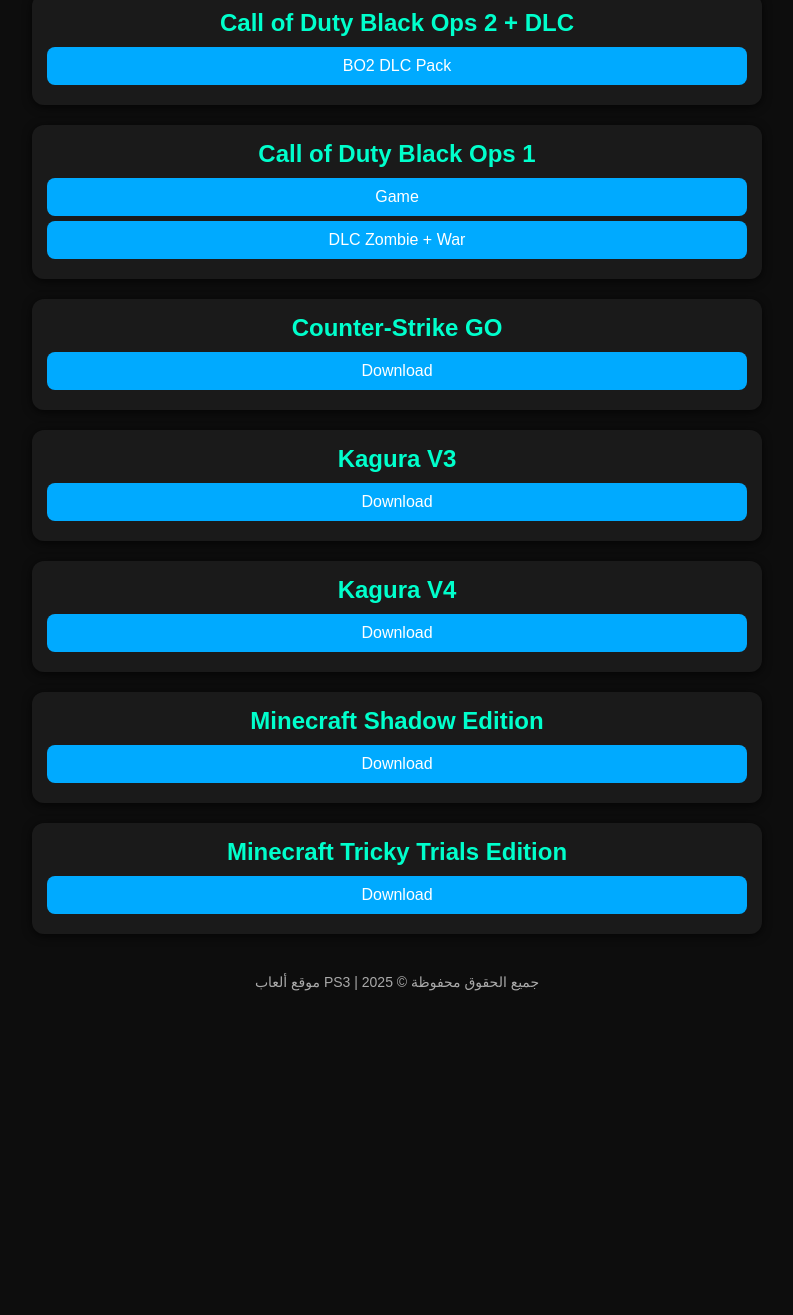
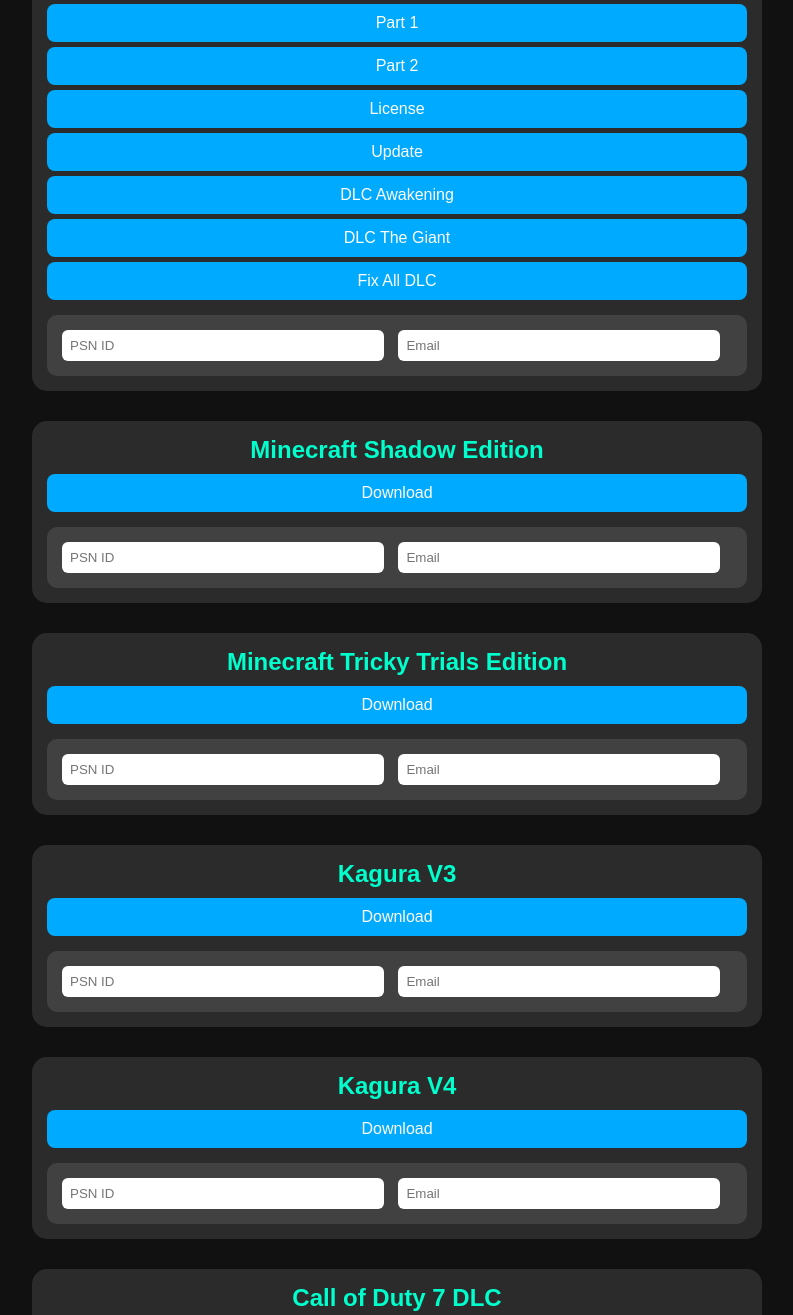
Before and after one commit to mouatezkikou-dotcom/ps3teams, a plain HTML site: page index.html in a window 1280 px wide. Shown: the part 496-1811 px from the top of the page, without its empty margins (243-1036 px from the left). Before the commit the page ends 1516 px from the top, so only its background shows below. Drawn offline with Linux system fonts and the light colour scheme.

Commit message:
Update index.html

```diff
--- a/index.html
+++ b/index.html
@@ -5,7 +5,7 @@
   <title>PS3 Games Download</title>
   <style>
     body {
-      background: #0d0d0d;
+      background: #111; /* خلفية سوداء بسيطة */
       color: #fff;
       font-family: Arial, sans-serif;
       margin: 0;
@@ -13,12 +13,11 @@
       text-align: center;
     }
     header {
-      background: #111;
+      background: #222;
       padding: 20px;
       font-size: 26px;
       font-weight: bold;
       color: #00aaff;
-      box-shadow: 0 2px 10px rgba(0,0,0,0.5);
     }
     .game-list {
       display: flex;
@@ -27,17 +26,19 @@
       margin: 20px;
     }
     .game {
-      background: #1a1a1a;
+      background: rgba(50,50,50,0.8);
+      backdrop-filter: blur(8px);
       width: 90%;
       max-width: 700px;
-      margin: 10px 0;
+      margin: 15px 0;
       padding: 15px;
-      border-radius: 12px;
-      box-shadow: 0 2px 10px rgba(0,0,0,0.7);
+      border-radius: 15px;
+      text-align: left;
     }
     .game h2 {
       margin: 0 0 10px;
       color: #00ffcc;
+      text-align: center;
     }
     .game a {
       display: block;
@@ -48,14 +49,32 @@
       padding: 10px;
       border-radius: 8px;
       transition: 0.3s;
+      text-align: center;
     }
     .game a:hover {
       background: #0088cc;
+    }
+    .form-box {
+      margin-top: 15px;
+      padding: 10px;
+      background: rgba(255,255,255,0.1);
+      border-radius: 10px;
+    }
+    .form-box input {
+      width: 45%;
+      padding: 8px;
+      margin: 5px;
+      border: none;
+      border-radius: 6px;
     }
     footer {
       margin: 30px 0;
       font-size: 14px;
       color: #aaa;
+      padding: 10px;
+      width: fit-content;
+      margin-left: auto;
+      margin-right: auto;
     }
   </style>
 </head>
@@ -64,6 +83,20 @@
 
   <div class="game-list">
 
+    <!-- Blur -->
+    <div class="game">
+      <h2>Blur</h2>
+      <a href="https://www.mediafire.com/file/kt3l4roeqdqdqrk/Blur_%255BBLES00759%255D-%255BGO%255D_Part1.pkg/file">Part 1</a>
+      <a href="https://www.mediafire.com/file/2bqqfvcaoyhs5nb/Blur_%255BBLES00759%255D-%255BGO%255D_Part2.pkg/file">Part 2</a>
+      <a href="https://www.mediafire.com/file/2jchg5k82sai9tq/Blur_%255BBLES00759%255D-%255BGO%255D_Part3.pkg/file">Part 3</a>
+      <a href="https://www.mediafire.com/file/tt8d6tc3zal6r6j/Blur_%255BBLES00759%255D-%255BGO%255D_Part4.pkg/file">Part 4</a>
+      <div class="form-box">
+        <input type="text" placeholder="PSN ID">
+        <input type="email" placeholder="Email">
+      </div>
+    </div>
+
+    <!-- Call of Duty Black Ops 3 -->
     <div class="game">
       <h2>Call of Duty Black Ops 3</h2>
       <a href="https://www.mediafire.com/file/umsj69dhki2cvdn/01-CALL_OF_DUTY_BLACK_OPS_3_BLUS31527_Juego_Parte1.pkg/file">Part 1</a>
@@ -73,48 +106,83 @@
       <a href="https://www.mediafire.com/file/1oxo0gr736gba6m/05-CALL_OF_DUTY_BLACK_OPS_3_BLUS31527_DLC_Awakening.pkg/file">DLC Awakening</a>
       <a href="https://www.mediafire.com/file/0t6kxyce7tffuu3/06-CALL_OF_DUTY_BLACK_OPS_3_BLUS31527_DLC_The_Giant.pkg/file">DLC The Giant</a>
       <a href="https://www.mediafire.com/file/8smvr0uz4nf6f73/07-CALL_OF_DUTY_BLACK_OPS_3_BLUS31527_Fix_All_DLC.pkg/file">Fix All DLC</a>
+      <div class="form-box">
+        <input type="text" placeholder="PSN ID">
+        <input type="email" placeholder="Email">
+      </div>
     </div>
 
+    <!-- Minecraft Shadow Edition -->
     <div class="game">
-      <h2>Call of Duty Black Ops 2 + DLC</h2>
-      <a href="https://www.mediafire.com/file/piff4ievypopl48">BO2 DLC Pack</a>
+      <h2>Minecraft Shadow Edition</h2>
+      <a href="https://www.mediafire.com/file/hb2geswzjoo78f7/Minecraft_Shadow_Edition_By_TzFr4n_-.pkg/file">Download</a>
+      <div class="form-box">
+        <input type="text" placeholder="PSN ID">
+        <input type="email" placeholder="Email">
+      </div>
     </div>
 
+    <!-- Minecraft Tricky Trials Edition -->
     <div class="game">
-      <h2>Call of Duty Black Ops 1</h2>
-      <a href="https://www.mediafire.com/file/fc9wc3emgzvm1to/لعبه_كود_7__سوني_3.rar/file">Game</a>
-      <a href="https://www.mediafire.com/file/3htcfdt9lxawssl/مابات+كود+7+زومبي+و+حرب+.rar/file">DLC Zombie + War</a>
+      <h2>Minecraft Tricky Trials Edition</h2>
+      <a href="https://www.mediafire.com/file/v5uawyr9t55bmkj/Minecraft_Tricky_Trials_Edition_TMC_v1.1.pkg/file">Download</a>
+      <div class="form-box">
+        <input type="text" placeholder="PSN ID">
+        <input type="email" placeholder="Email">
+      </div>
     </div>
 
-    <div class="game">
-      <h2>Counter-Strike GO</h2>
-      <a href="https://www.mediafire.com/file/2etqipxaxuvbxte/Counter_Strike_Global_Offensive_%5BNPUB30589%5D-%5BGO%5D_Part1.pkg/file">Download</a>
-    </div>
-
+    <!-- Kagura V3 -->
     <div class="game">
       <h2>Kagura V3</h2>
       <a href="https://www.mediafire.com/file/sefnyr27zn7ykr3/Kagura_V3_NPEB_By_AzeY.pkg/file">Download</a>
+      <div class="form-box">
+        <input type="text" placeholder="PSN ID">
+        <input type="email" placeholder="Email">
+      </div>
     </div>
 
+    <!-- Kagura V4 -->
     <div class="game">
       <h2>Kagura V4</h2>
       <a href="https://www.mediafire.com/file/6u6v08rvb5c2k3m/Kagura_V4_NPUB_By_AzeY.pkg/file">Download</a>
+      <div class="form-box">
+        <input type="text" placeholder="PSN ID">
+        <input type="email" placeholder="Email">
+      </div>
     </div>
 
+    <!-- COD7 DLC -->
     <div class="game">
-      <h2>Minecraft Shadow Edition</h2>
-      <a href="https://www.mediafire.com/file/hb2geswzjoo78f7/Minecraft_Shadow_Edition_By_TzFr4n_-.pkg/file">Download</a>
+      <h2>Call of Duty 7 DLC</h2>
+      <a href="https://www.mediafire.com/file/fc9wc3emgzvm1to/%D9%84%D8%B9%D8%A8%D9%87_%D9%83%D9%88%D8%AF_7__%D8%B3%D9%88%D9%86%D9%8A_3.rar/file">Download</a>
+      <div class="form-box">
+        <input type="text" placeholder="PSN ID">
+        <input type="email" placeholder="Email">
+      </div>
     </div>
 
+    <!-- COD9 DLC -->
     <div class="game">
-      <h2>Minecraft Tricky Trials Edition</h2>
-      <a href="https://www.mediafire.com/file/v5uawyr9t55bmkj/Minecraft_Tricky_Trials_Edition_TMC_v1.1.pkg/file">Download</a>
+      <h2>Call of Duty 9 DLC</h2>
+      <a href="https://www.mediafire.com/file/piff4ievypopl48">Download</a>
+      <div class="form-box">
+        <input type="text" placeholder="PSN ID">
+        <input type="email" placeholder="Email">
+      </div>
+    </div>
+
+    <!-- Rocket League -->
+    <div class="game">
+      <h2>Rocket League</h2>
+      <a href="https://www.mediafire.com/file/3xliuqqeer86ugu/Rocket+League.pkg/file">Download</a>
+      <div class="form-box">
+        <input type="text" placeholder="PSN ID">
+        <input type="email" placeholder="Email">
+      </div>
     </div>
 
   </div>
 
   <footer>
-    موقع ألعاب PS3 | جميع الحقوق محفوظة © 2025
-  </footer>
-</body>
-</html>
+    موقع
```
